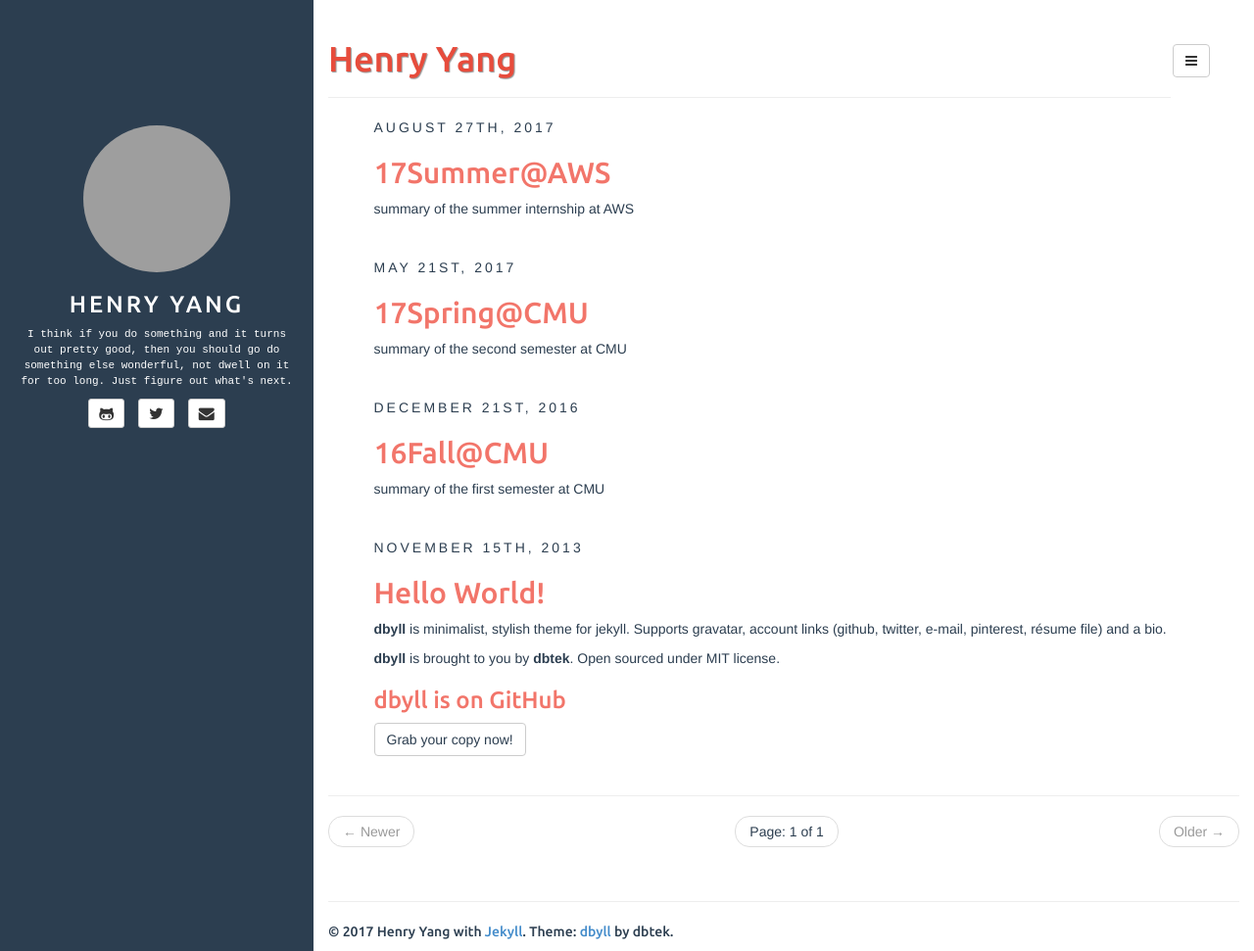
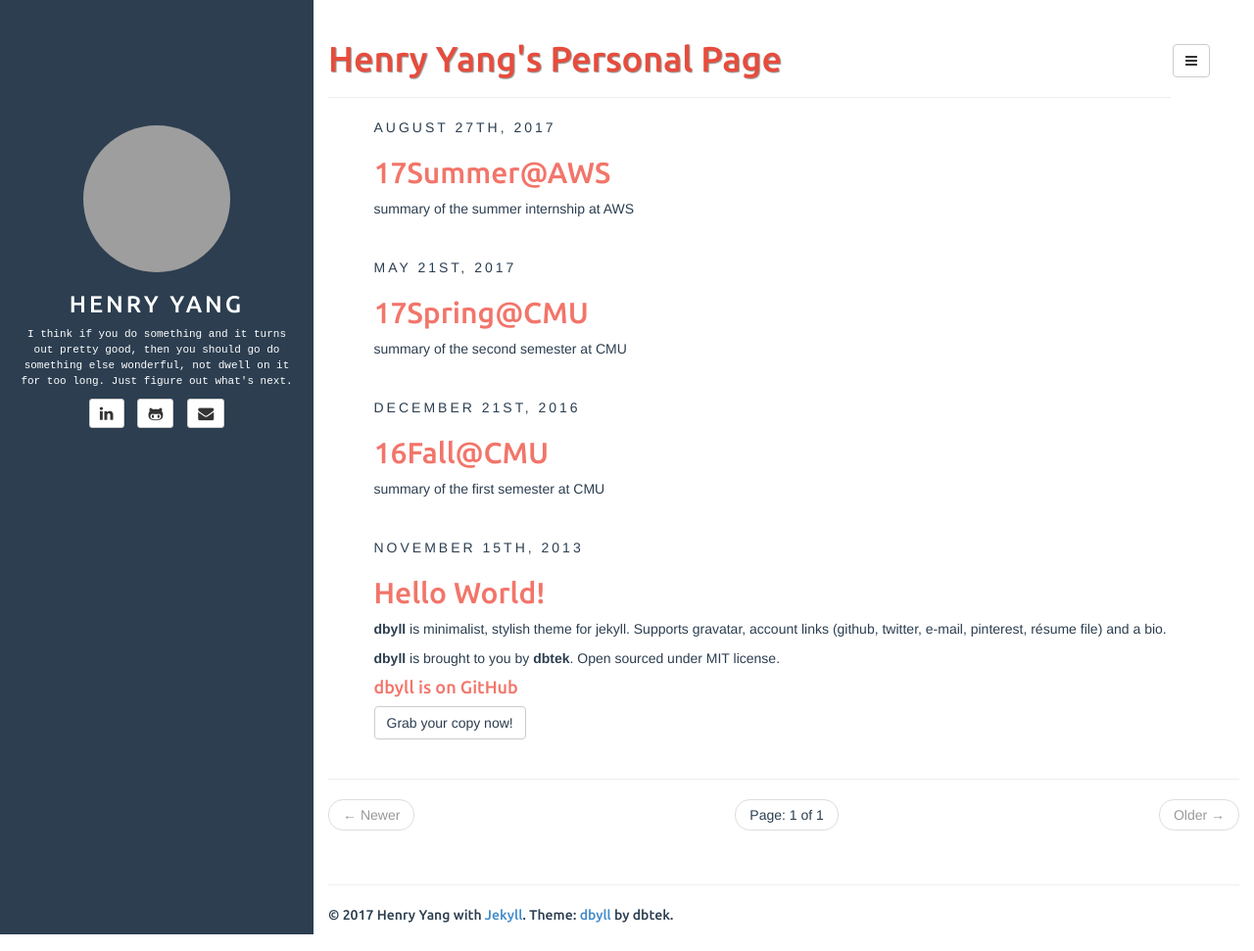
Before and after one commit to henryyang1993/henryyang1993.github.io, a Jekyll site: the page built from index.html, in a window 1280 px wide and 971 px high. Shown: the whole window at 98% size. Built offline with Jekyll 4.4.1, drawn with Linux system fonts in a browser that asks for light colours; the list of posts is cut into pages by our own code; grey boxes are pictures that could not be loaded.

```diff
--- a/_config.yml
+++ b/_config.yml
@@ -14,7 +14,7 @@ defaults:
     scope:
       path: "" # empty string for all files
     values:
-      title: Henry Yang
+      title: Henry Yang's Personal Page
 
 description: Stylish Jekyll Theme
 author:
@@ -23,6 +23,7 @@ author:
   github: henryyang1993
   twitter: yanghanyutwitte
   linkedin: hanyuy
+  weibo: henryyangmicroblog
   bio: I think if you do something and it turns out pretty good, then you should go do something else wonderful, not dwell on it for too long. Just figure out what's next.
   email_md5: 1f6be677c6135b37f5080532f3b20008
 
--- a/_includes/sidebar.html
+++ b/_includes/sidebar.html
@@ -4,7 +4,7 @@
 		<img src="http://www.gravatar.com/avatar/{{site.author.email_md5}}?s=150" class="img-circle" />
 	</a>
 	<h3 class="title">
-        <a href="{{ site.BASE_PATH }}/">{{ site.title }}</a>
+        <a href="https://www.dropbox.com/home?preview=Hanyu_Yang_Resume.pdf" target="_blank">{{ site.author.name }}</a>
     </h3>
 </header>
 
@@ -16,17 +16,17 @@
 
 <div id="contact-list" class="text-center">
 	<ul class="list-unstyled list-inline">
+		{% if site.author.linkedin %}
+		<li>
+			<a class="btn btn-default btn-sm" href="https://linkedin.com/in/{{ site.author.linkedin }}">
+				<i class="fa fa-linkedin fa-lg"></i>
+			</a>
+		</li>
+		{% endif %}
 		{% if site.author.github %}
 		<li>
 			<a class="btn btn-default btn-sm" href="https://github.com/{{ site.author.github }}">
 				<i class="fa fa-github-alt fa-lg"></i>
-			</a>
-		</li>
-		{% endif %}
-		{% if site.author.twitter %}
-		<li>
-			<a class="btn btn-default btn-sm" href="https://twitter.com/{{ site.author.twitter }}">
-				<i class="fa fa-twitter fa-lg"></i>
 			</a>
 		</li>
 		{% endif %}
@@ -39,17 +39,17 @@
 		{% endif %}
 	</ul>
 	<ul id="contact-list-secondary" class="list-unstyled list-inline">
-		{% if site.author.pinterest %}
+		{% if site.author.twitter %}
 		<li>
-			<a class="btn btn-default btn-sm" href="https://pinterest.com/{{ site.author.pinterest }}">
-				<i class="fa fa-pinterest fa-lg"></i>
+			<a class="btn btn-default btn-sm" href="https://twitter.com/{{ site.author.twitter }}">
+				<i class="fa fa-twitter fa-lg"></i>
 			</a>
 		</li>
 		{% endif %}
-		{% if site.author.linkedin %}
+		{% if site.author.weibo %}
 		<li>
-			<a class="btn btn-default btn-sm" href="https://linkedin.com/in/{{ site.author.linkedin }}">
-				<i class="fa fa-linkedin fa-lg"></i>
+			<a class="btn btn-default btn-sm" href="https://weibo.com/{{ site.author.weibo }}">
+				<i class="fa fa-weibo fa-lg"></i>
 			</a>
 		</li>
 		{% endif %}
```
Also changed, not shown: _posts/2013-11-15-hello-world.md (+1 -1 lines).
